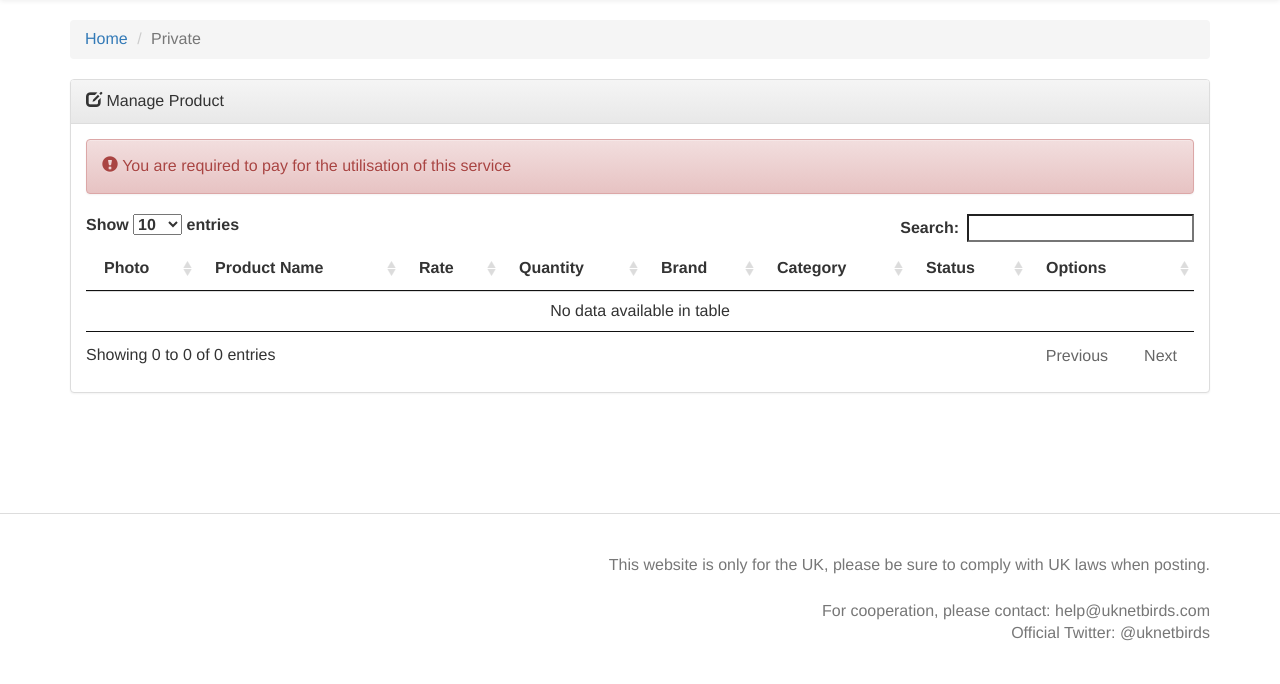
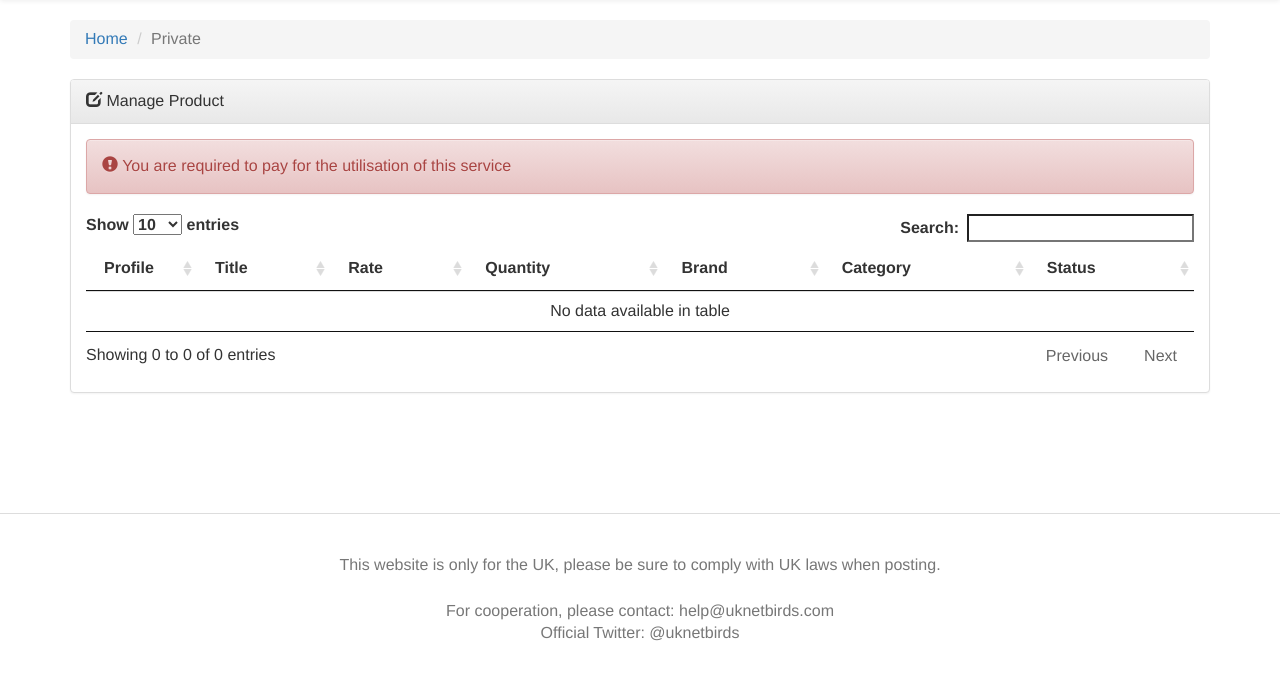
Before and after one commit to dev-jay-tech-ai/new_net_birds, a PHP site: page /private.php in a window 1280 px wide. Shown: the part 51-735 px from the top of the page. Run offline with PHP 8.4, Linux system fonts and the light colour scheme; data that the repository does not hold is empty; a stand-in replaces the project's code that opens the database connection; some libraries are stand-ins or nearby versions; some web fonts are replaced.

Commit message:
1035061123 updates

```diff
--- a/custom/css/custom.css
+++ b/custom/css/custom.css
@@ -162,5 +162,4 @@ footer {
   margin-top: 100px;
   padding: 40px;
   color: #777;
-  text-align: right;
 }
--- a/includes/footer.php
+++ b/includes/footer.php
@@ -1,7 +1,7 @@
 </div> <!-- container -->
 
 	<footer class="footer mt-auto py-3 bg-light">
-		<div class="container">
+		<div class="container text-center">
 			<span class="text-muted"></span>
 			This website is only for the UK, please be sure to comply with UK laws when posting.
 			<br>
--- a/includes/header.php
+++ b/includes/header.php
@@ -191,6 +191,7 @@
         </ul>
 
       </div><!-- /.navbar-collapse -->
+
     </div><!-- /.container-fluid -->
 	</nav>
 
--- a/php_action/fetchProduct.php
+++ b/php_action/fetchProduct.php
@@ -6,17 +6,14 @@ $sql = "SELECT product.product_id, product.product_name, product.product_image,
 	brands.brand_name, categories.categories_name FROM product
 	INNER JOIN brands ON product.brand_id = brands.brand_id
 	INNER JOIN categories ON product.categories_id = categories.categories_id";
-		// WHERE product.status = 1";
 
 $result = $connect->query($sql);
 
 $output = array('data' => array());
 
 if($result->num_rows > 0) {
-
   // $row = $result->fetch_array();
   $active = "";
-
  while($row = $result->fetch_array()) {
  	$productId = $row[0];
  	// active
@@ -41,9 +38,9 @@ if($result->num_rows > 0) {
 
 	$brand = $row[9];
 	$category = $row[10];
-
-	$imageUrl = substr($row[2], 3);
-	$productImage = "<img class='img-round' src='".$imageUrl."' style='height:30px; width:50px;'  />";
+	$imageUrl = $row[2];
+	// $imageUrl = substr($row[2], 3);
+	$productImage = "<img class='img-round' src='".$imageUrl."' style='height:35px; width:35px;'  />";
 
  	$output['data'][] = array(
  		// image
@@ -61,10 +58,9 @@ if($result->num_rows > 0) {
  		// active
  		$active,
  		// button
- 		$button
+ 		// $button
  		);
  } // /while
-
 }// if num_rows
 
 $connect->close();
--- a/private.php
+++ b/private.php
@@ -1,14 +1,8 @@
 <?php
 	require_once 'php_action/db_connect.php';
 	require_once 'includes/header.php';
+?>
 
-	if (isset($_SESSION['userId'])) {
-    $user_id = $_SESSION['userId'];
-    $sql = "SELECT * FROM users WHERE user_id = {$user_id}";
-    $query = $connect->query($sql);
-    $result = $query->fetch_assoc();
-  }
-?>
 <div class="row">
 	<div class="col-md-12">
 		<ol class="breadcrumb">
@@ -38,14 +32,19 @@
 				<table class="table" id="manageProductTable">
 					<thead>
 						<tr>
-							<th style="width:10%;">Photo</th>
-							<th>Product Name</th>
+							<th style="width:10%;">Profile</th>
+							<th>Title</th>
 							<th>Rate</th>
 							<th>Quantity</th>
 							<th>Brand</th>
 							<th>Category</th>
 							<th>Status</th>
-							<th style="width:15%;">Options</th>
+							<?php
+								if ($result['status'] == 1) {
+									// Display this link only when the user is not logged in
+									echo '<th style="width:15%;">Options</th>';
+								}
+							?>
 						</tr>
 					</thead>
 				</table>
@@ -55,7 +54,6 @@
 		</div> <!-- /panel -->
 	</div> <!-- /col-md-12 -->
 </div> <!-- /row -->
-
 
 <!-- add product -->
 <div class="modal fade" id="addProductModal" tabindex="-1" role="dialog">
@@ -170,8 +168,6 @@
   </div> <!-- /modal-dailog -->
 </div>
 <!-- /add categories -->
-
-
 <!-- edit categories brand -->
 <div class="modal fade" id="editProductModal" tabindex="-1" role="dialog">
   <div class="modal-dialog">
@@ -339,7 +335,6 @@
 </div>
 <!-- /categories brand -->
 
-<!-- categories brand -->
 <div class="modal fade" tabindex="-1" role="dialog" id="removeProductModal">
   <div class="modal-dialog">
     <div class="modal-content">
@@ -360,7 +355,6 @@
     </div><!-- /.modal-content -->
   </div><!-- /.modal-dialog -->
 </div><!-- /.modal -->
-<!-- /categories brand -->
+
 <script src="custom/js/private.js"></script>
-
 <?php require_once 'includes/footer.php'; ?>
```
Also changed, not shown: assests/font/copperplate/opticopperplate.woff (deleted), assests/font/copperplate/opticopperplate.woff2 (deleted). Lines whose indentation alone changed are shown as unchanged.
